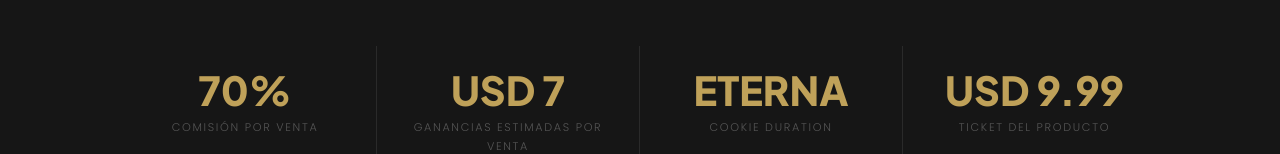
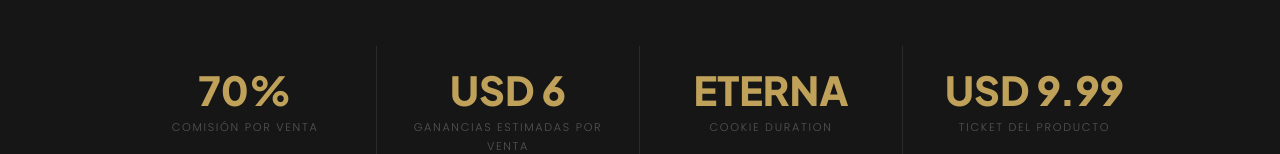
Before and after one commit to Nico-Bernaola/nico-digitals-website, a Next.js app: page /afiliados-mi-pastorcito in a window 1280 px wide. Shown: the part 798-952 px from the top of the page. Built offline with nearby package versions, Linux system fonts and the light colour scheme.

Commit message:
Change in perSale label

```diff
--- a/app/(landing)/afiliados-mi-pastorcito/content.ts
+++ b/app/(landing)/afiliados-mi-pastorcito/content.ts
@@ -22,7 +22,7 @@ export const programa = {
   // ── Números clave (aparecen destacados arriba) ─────────────────────────────
   stats: [
     { value: '70%',     label: 'Comisión por venta' },
-    { value: 'USD 7',   label: 'Ganancias estimadas por venta' },
+    { value: 'USD 6',   label: 'Ganancias estimadas por venta' },
     { value: 'ETERNA', label: 'Cookie duration' },
     { value: 'USD 9.99', label: 'Ticket del producto' },
   ],
@@ -38,7 +38,7 @@ export const programa = {
   // ── Comisiones ─────────────────────────────────────────────────────────────
   commission: {
     percentage: '70%',
-    perSale: 'USD 7',
+    perSale: 'USD 6',
     cookieDays: 'ETERNA',
     platform: 'Hotmart',
     notes: 'El pago se procesa automáticamente por Hotmart. Sin intermediarios, sin demoras.',
```
